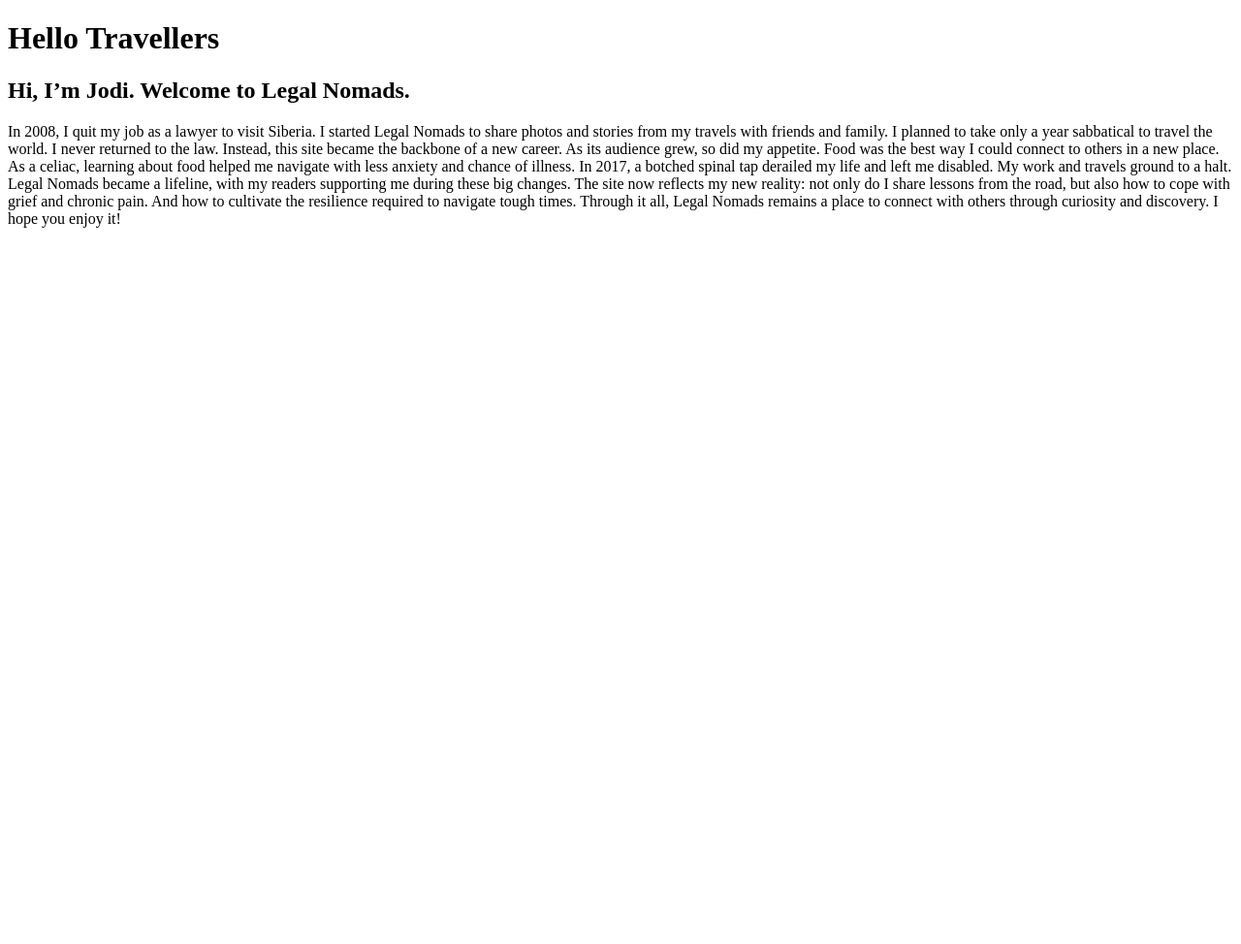
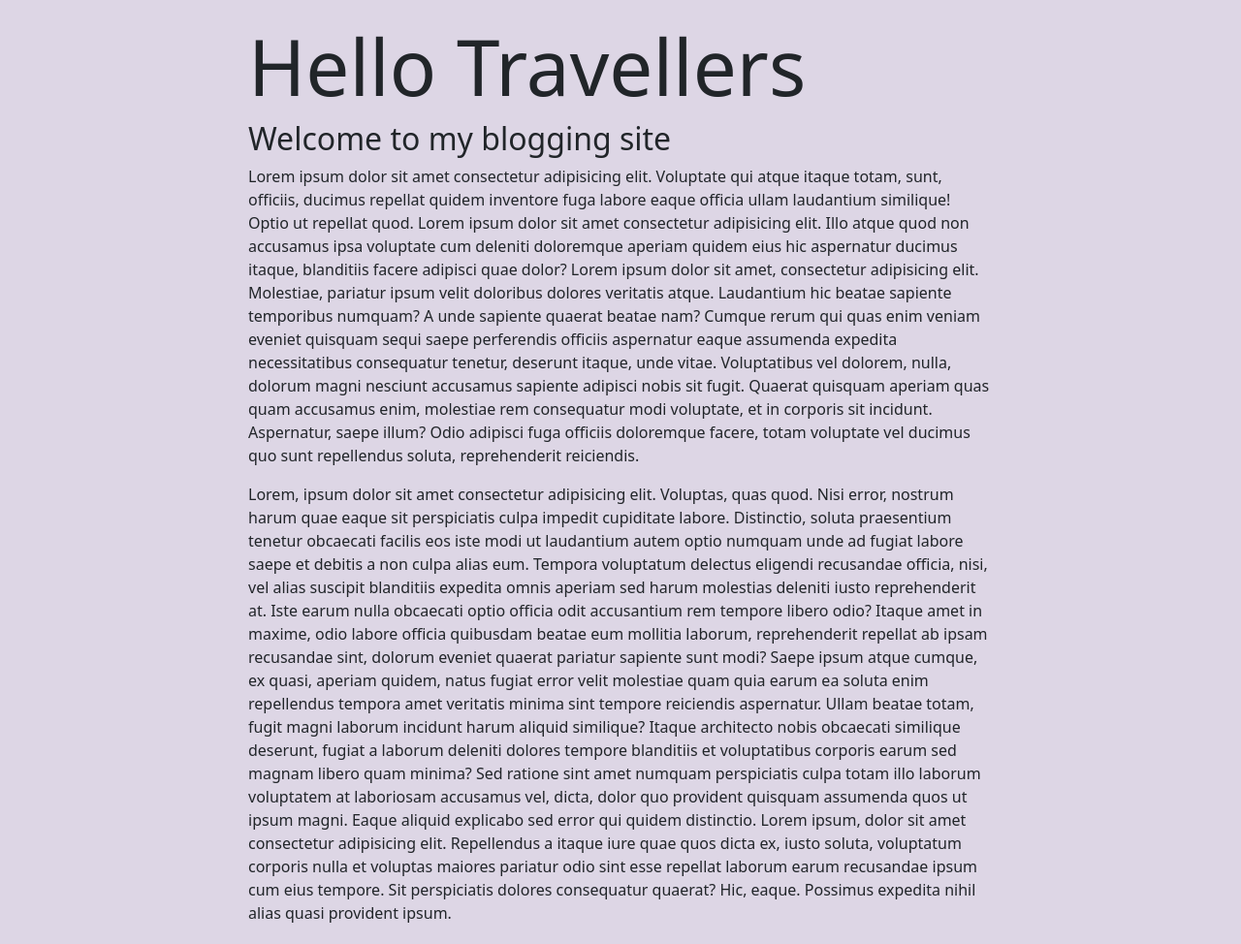
Before and after one commit to naimur-rahman123/demo, a plain HTML site: page index.html in a window 1280 px wide. Shown: the whole page at 97% size. Before the commit the page ends 800 px from the top, so only its background shows below. Drawn offline with nearby package versions, Linux system fonts and the light colour scheme.

Commit message:
add style

```diff
--- a/index.html
+++ b/index.html
@@ -4,27 +4,65 @@
     <meta charset="UTF-8" />
     <meta http-equiv="X-UA-Compatible" content="IE=edge" />
     <meta name="viewport" content="width=device-width, initial-scale=1.0" />
+    <link
+      rel="stylesheet"
+      href="https://cdn.jsdelivr.net/npm/bootstrap@5.1.3/dist/css/bootstrap.min.css"
+      integrity="sha384-1BmE4kWBq78iYhFldvKuhfTAU6auU8tT94WrHftjDbrCEXSU1oBoqyl2QvZ6jIW3"
+      crossorigin="anonymous"
+    />
+    <link rel="stylesheet" href="style.css" />
     <title>Traveller</title>
   </head>
   <body>
     <h1>Hello Travellers</h1>
-    <h2>Hi, I’m Jodi. Welcome to Legal Nomads.</h2>
+    <h2>Welcome to my blogging site</h2>
 
     <p>
-      In 2008, I quit my job as a lawyer to visit Siberia. I started Legal
-      Nomads to share photos and stories from my travels with friends and
-      family. I planned to take only a year sabbatical to travel the world. I
-      never returned to the law. Instead, this site became the backbone of a new
-      career. As its audience grew, so did my appetite. Food was the best way I
-      could connect to others in a new place. As a celiac, learning about food
-      helped me navigate with less anxiety and chance of illness. In 2017, a
-      botched spinal tap derailed my life and left me disabled. My work and
-      travels ground to a halt. Legal Nomads became a lifeline, with my readers
-      supporting me during these big changes. The site now reflects my new
-      reality: not only do I share lessons from the road, but also how to cope
-      with grief and chronic pain. And how to cultivate the resilience required
-      to navigate tough times. Through it all, Legal Nomads remains a place to
-      connect with others through curiosity and discovery. I hope you enjoy it!
+      Lorem ipsum dolor sit amet consectetur adipisicing elit. Voluptate qui
+      atque itaque totam, sunt, officiis, ducimus repellat quidem inventore fuga
+      labore eaque officia ullam laudantium similique! Optio ut repellat quod.
+      Lorem ipsum dolor sit amet consectetur adipisicing elit. Illo atque quod
+      non accusamus ipsa voluptate cum deleniti doloremque aperiam quidem eius
+      hic aspernatur ducimus itaque, blanditiis facere adipisci quae dolor?
+      Lorem ipsum dolor sit amet, consectetur adipisicing elit. Molestiae,
+      pariatur ipsum velit doloribus dolores veritatis atque. Laudantium hic
+      beatae sapiente temporibus numquam? A unde sapiente quaerat beatae nam?
+      Cumque rerum qui quas enim veniam eveniet quisquam sequi saepe perferendis
+      officiis aspernatur eaque assumenda expedita necessitatibus consequatur
+      tenetur, deserunt itaque, unde vitae. Voluptatibus vel dolorem, nulla,
+      dolorum magni nesciunt accusamus sapiente adipisci nobis sit fugit.
+      Quaerat quisquam aperiam quas quam accusamus enim, molestiae rem
+      consequatur modi voluptate, et in corporis sit incidunt. Aspernatur, saepe
+      illum? Odio adipisci fuga officiis doloremque facere, totam voluptate vel
+      ducimus quo sunt repellendus soluta, reprehenderit reiciendis.
+    </p>
+    <p>
+      Lorem, ipsum dolor sit amet consectetur adipisicing elit. Voluptas, quas
+      quod. Nisi error, nostrum harum quae eaque sit perspiciatis culpa impedit
+      cupiditate labore. Distinctio, soluta praesentium tenetur obcaecati
+      facilis eos iste modi ut laudantium autem optio numquam unde ad fugiat
+      labore saepe et debitis a non culpa alias eum. Tempora voluptatum delectus
+      eligendi recusandae officia, nisi, vel alias suscipit blanditiis expedita
+      omnis aperiam sed harum molestias deleniti iusto reprehenderit at. Iste
+      earum nulla obcaecati optio officia odit accusantium rem tempore libero
+      odio? Itaque amet in maxime, odio labore officia quibusdam beatae eum
+      mollitia laborum, reprehenderit repellat ab ipsam recusandae sint, dolorum
+      eveniet quaerat pariatur sapiente sunt modi? Saepe ipsum atque cumque, ex
+      quasi, aperiam quidem, natus fugiat error velit molestiae quam quia earum
+      ea soluta enim repellendus tempora amet veritatis minima sint tempore
+      reiciendis aspernatur. Ullam beatae totam, fugit magni laborum incidunt
+      harum aliquid similique? Itaque architecto nobis obcaecati similique
+      deserunt, fugiat a laborum deleniti dolores tempore blanditiis et
+      voluptatibus corporis earum sed magnam libero quam minima? Sed ratione
+      sint amet numquam perspiciatis culpa totam illo laborum voluptatem at
+      laboriosam accusamus vel, dicta, dolor quo provident quisquam assumenda
+      quos ut ipsum magni. Eaque aliquid explicabo sed error qui quidem
+      distinctio. Lorem ipsum, dolor sit amet consectetur adipisicing elit.
+      Repellendus a itaque iure quae quos dicta ex, iusto soluta, voluptatum
+      corporis nulla et voluptas maiores pariatur odio sint esse repellat
+      laborum earum recusandae ipsum cum eius tempore. Sit perspiciatis dolores
+      consequatur quaerat? Hic, eaque. Possimus expedita nihil alias quasi
+      provident ipsum.
     </p>
   </body>
 </html>
--- /dev/null
+++ b/style.css
@@ -0,0 +1,8 @@
+body {
+  margin: 20px 20%;
+  background-color: rgb(221, 214, 229);
+}
+
+h1 {
+  font-size: 5rem;
+}
```
